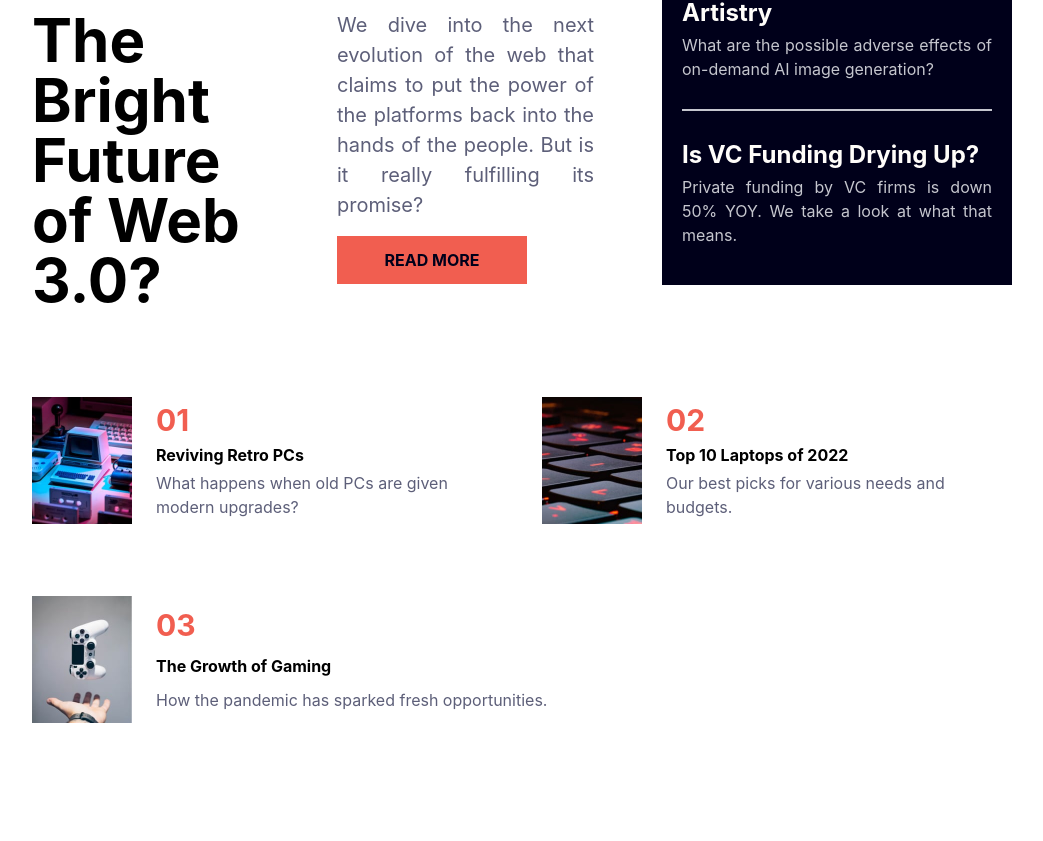
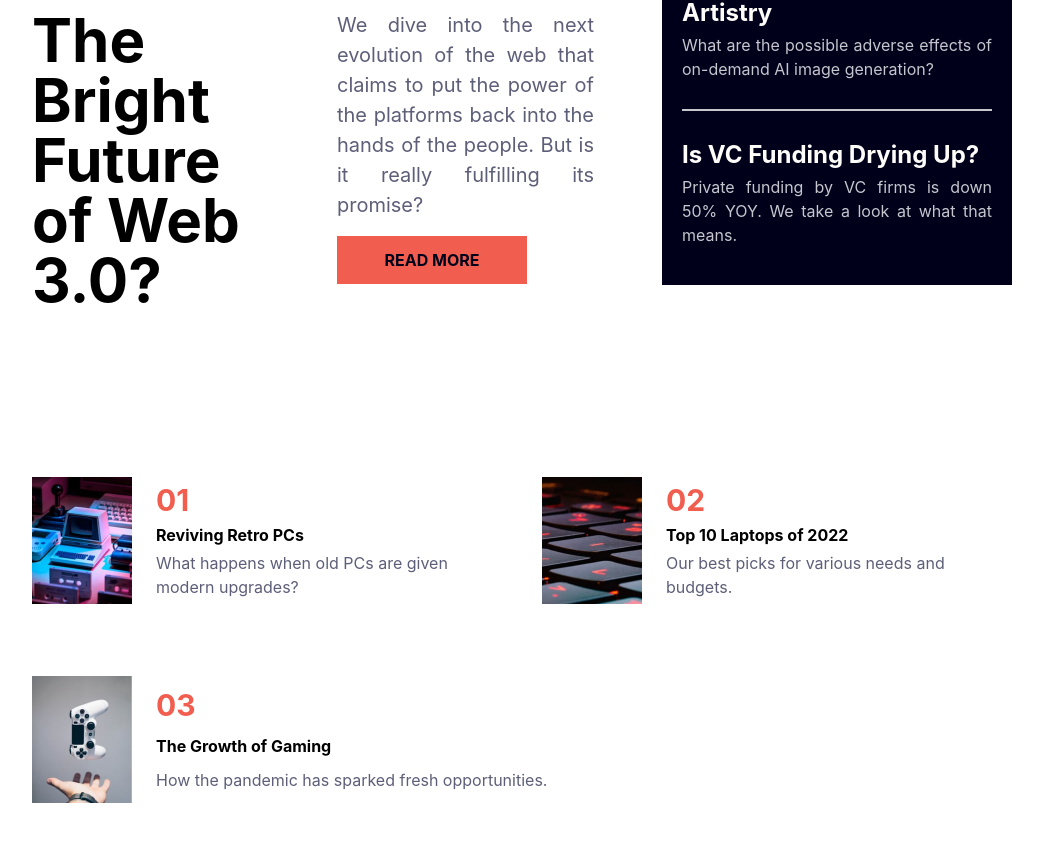
Before and after one commit to alexcas20/News-Home-Challenge, a React (Vite) app: page / in a window 1280 px wide. Shown: the part 417-1258 px from the top of the page, without its empty margins (118-1161 px from the left). Built offline with nearby package versions, Linux system fonts and the light colour scheme.

Commit message:
Update LastContainer.jsx

```diff
--- a/src/components/Last-Container/LastContainer.jsx
+++ b/src/components/Last-Container/LastContainer.jsx
@@ -31,7 +31,7 @@ const data = [
 
 export const LastContainer = () => {
   return (
-    <section className="mt-8 md:flex md:flex-wrap md:gap-10 lg:mt-28">
+    <section className="mt-8 md:flex md:flex-wrap md:gap-10 lg:pt-10 xl:pt-40">
         {
             data.map((section) =>
                 <ArticlesContainer key={section.number} data={section}/>
```
